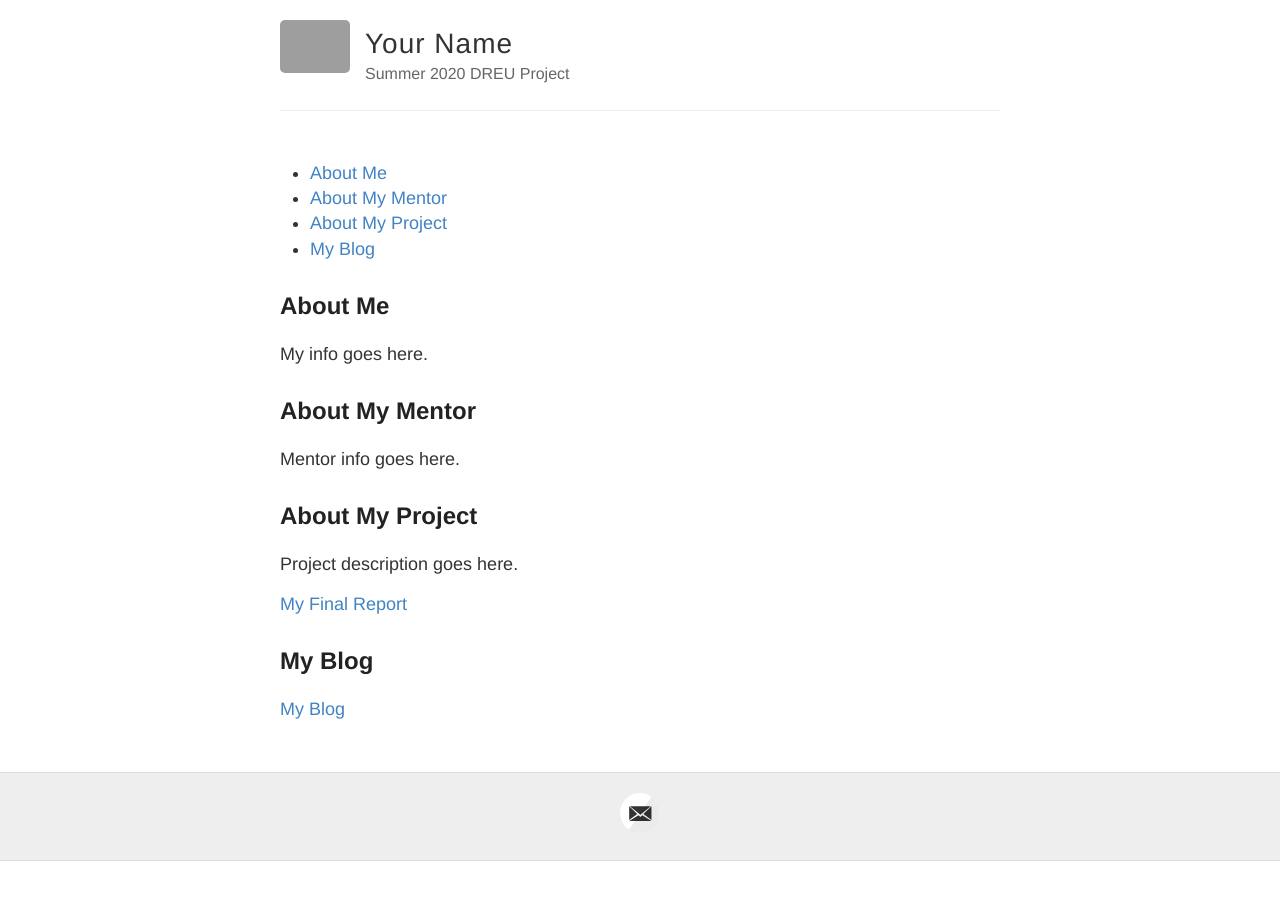
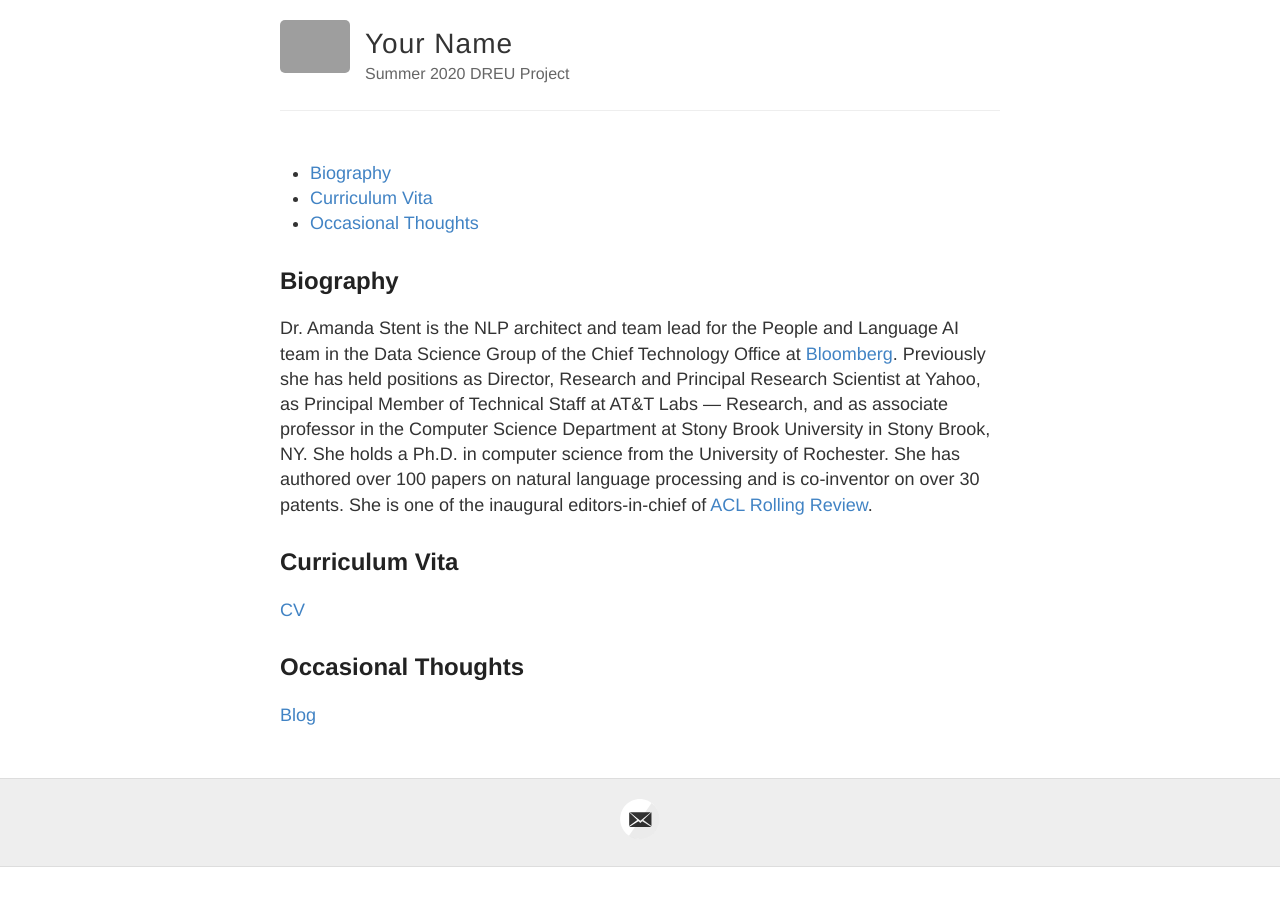
Before and after one commit to ajstent/ajstent.github.io, a Jekyll site: the page built from index.md, in a window 1280 px wide. Built offline with Jekyll 4.4.1, drawn with Linux system fonts in a browser that asks for light colours; grey boxes are pictures that could not be loaded.

Commit message:
Update index.md

```diff
--- a/index.md
+++ b/index.md
@@ -1,25 +1,19 @@
 ---
 layout: default
-title: Summer 2020 DREU Project Site
+title:
 ---
 
 * TOC
 {:toc}
 
-## About Me
+## Biography
 
-My info goes here.
+Dr. Amanda Stent is the NLP architect and team lead for the People and Language AI team in the Data Science Group of the Chief Technology Office at [Bloomberg](https://www.techatbloomberg.com/). Previously she has held positions as Director, Research and Principal Research Scientist at Yahoo, as Principal Member of Technical Staff at AT&T Labs — Research, and as associate professor in the Computer Science Department at Stony Brook University in Stony Brook, NY. She holds a Ph.D. in computer science from the University of Rochester. She has authored over 100 papers on natural language processing and is co-inventor on over 30 patents. She is one of the inaugural editors-in-chief of [ACL Rolling Review](https://aclrollingreview.org).
 
-## About My Mentor
+## Curriculum Vita
 
-Mentor info goes here.
+[CV](files/stentcv.pdf)
 
-## About My Project
+## Occasional Thoughts
 
-Project description goes here.
-
-[My Final Report](files/finalreport.pdf)
-
-## My Blog
-
-[My Blog](blog.html)
+[Blog](blog.html)
```
